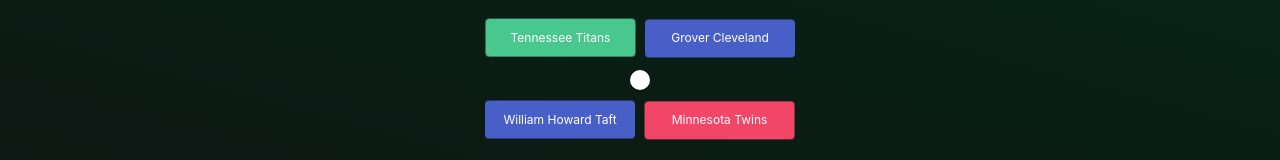
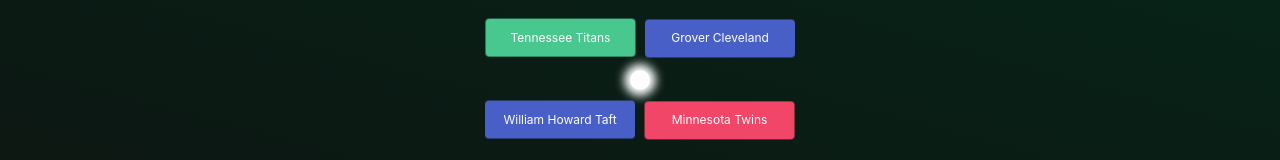
Before and after one commit to Mvcampbell3/time-score-frontend, an Angular app in the folder client/: page / in a window 1280 px wide. Both pictures are taken after a click on the link "Home". Shown: the part 353-513 px from the top of the page. Built offline with nearby package versions, Linux system fonts and the light colour scheme.

Commit message:
added blur for center ball on landing

```diff
--- a/client/src/app/components/landing/landing.component.scss
+++ b/client/src/app/components/landing/landing.component.scss
@@ -22,6 +22,7 @@
   border-radius: 50%;
   top: 85px;
   left: 65px;
+  box-shadow: 0px 0px 10px 6px white;
 }
 
 .outputItem {
```
